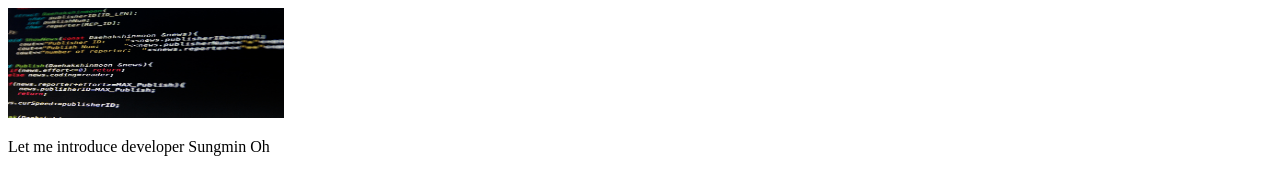
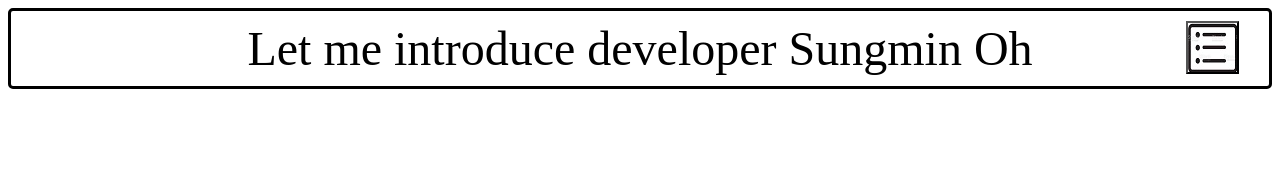
Before and after one commit to osm0517/My_webpage, a plain HTML site: page index1.html in a window 1280 px wide. Drawn offline with Linux system fonts and the light colour scheme.

Commit message:
2022.06.21

```diff
--- a/index1.html
+++ b/index1.html
@@ -7,7 +7,7 @@
 	<title>Sungmin page</title>
 </head>
 <body>
-  <script>
+  <!--<script>
     function display_image(src, width, height, alt) {
       var a = document.createElement("img");
       a.src = src;
@@ -20,7 +20,31 @@
                    276,
                    110,
                    'JavaScriptImage');
+  </script>-->
+  <!--<style>
+    div{
+      float: left;
+    }
+  </style>-->
+  <header>
+    <div style="border: 3px solid black; border-radius: 5px; padding: 10px;position: relative;">
+      <font size = "30">
+        <div style = "text-align: center;"; >
+          Let me introduce developer Sungmin Oh
+          <input type="button"id="img_btn"
+           style = "position: absolute;top: 10px;right:30px;background: url('button1.jpg');
+           width: 53px;height: 53px;">
+
+          </input>
+        </div>
+      </font>
+    </div>
+  </header>
+  <script type="text/javascript"; id = "button1_click">
+      var button1_click = document.getElementById("img_btn");
+      button1_click.addEventListener('click', function(){
+          alert('Hello world');
+      })
   </script>
-  <p>Let me introduce developer Sungmin Oh</p>
 </body>
 </html>
```
Also changed, not shown: button1.jpg (added).
